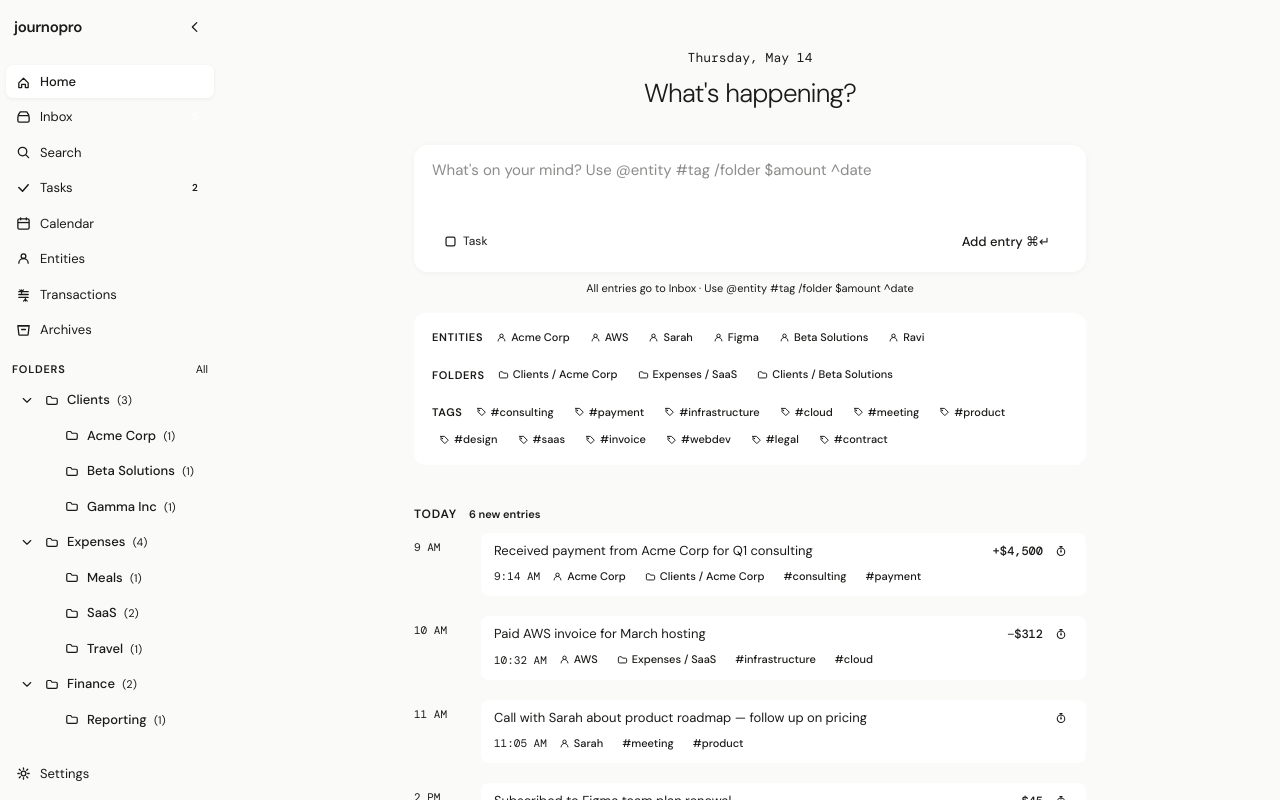
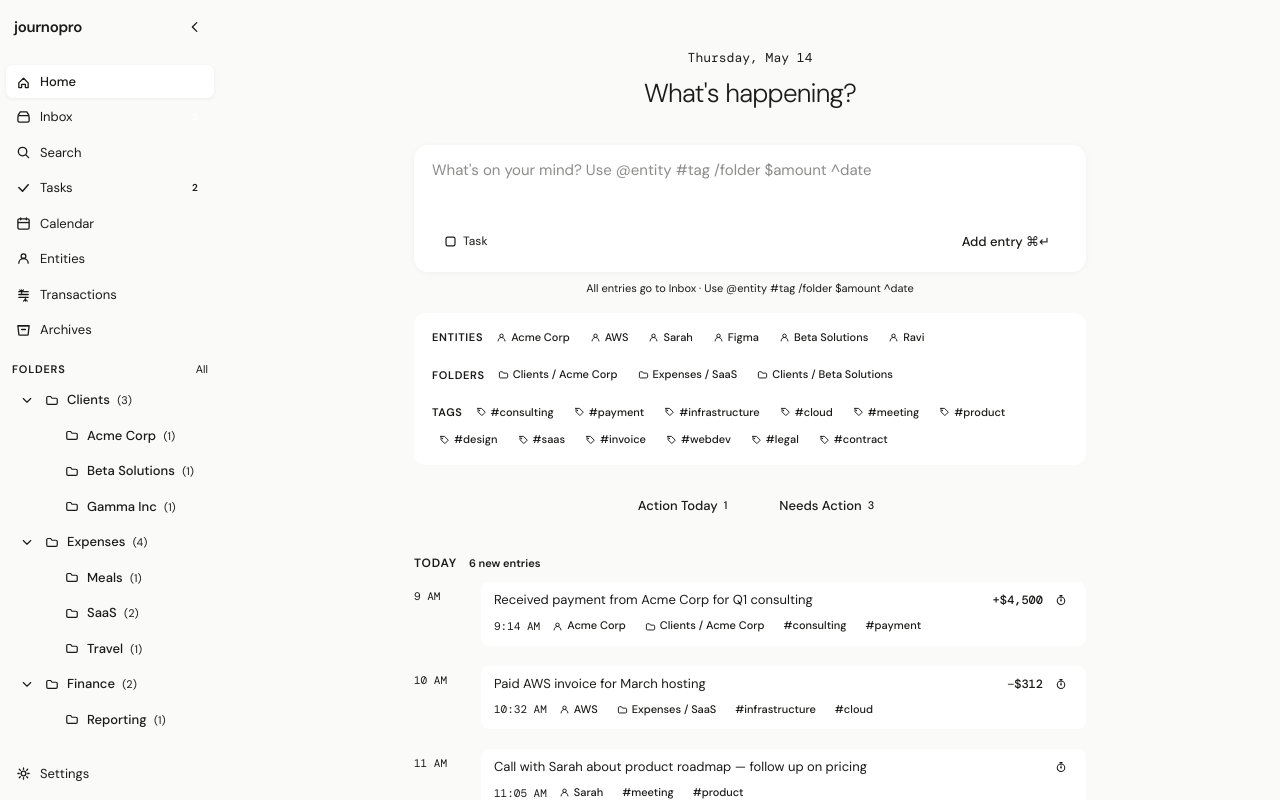
Before and after one commit to shaileshpisat/journo-pro, a Next.js app: page / in a window 1280 px wide. Built offline with nearby package versions, Linux system fonts and the light colour scheme.

Commit message:
Changes 20260520

```diff
--- a/components/views/HomeView.tsx
+++ b/components/views/HomeView.tsx
@@ -1,6 +1,6 @@
 'use client'
 
-import { useMemo } from 'react'
+import { useMemo, useRef, useState, useEffect } from 'react'
 import { useAppState } from '@/context/AppContext'
 import { isToday, isOverdue } from '@/lib/predicates'
 import { fmtAmt } from '@/lib/formatters'
@@ -19,6 +19,20 @@ function todayStr() {
 export default function HomeView() {
   const { state, dispatch } = useAppState()
   const { entries, activeTimer } = state
+  const [showChanges, setShowChanges] = useState(true)
+  const [showScrollTop, setShowScrollTop] = useState(false)
+  const actionTodayRef = useRef<HTMLDivElement>(null)
+  const needsActionRef = useRef<HTMLDivElement>(null)
+
+  useEffect(() => {
+    const onScroll = () => setShowScrollTop(window.scrollY > 300)
+    window.addEventListener('scroll', onScroll, { passive: true })
+    return () => window.removeEventListener('scroll', onScroll)
+  }, [])
+
+  const scrollTo = (ref: React.RefObject<HTMLDivElement | null>) => {
+    ref.current?.scrollIntoView({ behavior: 'smooth', block: 'start' })
+  }
 
   const activeEntries = entries.filter((e) => !e.archived)
   const todayEntries = activeEntries.filter((e) => isToday(e.timestamp)).slice(0, 6)
@@ -165,9 +179,89 @@ export default function HomeView() {
         </div>
       )}
 
+      {/* Quick nav */}
+      {(todayAction.length > 0 || overdue.length > 0) && (
+        <div
+          style={{
+            display: 'flex',
+            alignItems: 'center',
+            gap: 8,
+            marginTop: 24,
+            justifyContent: 'center',
+          }}
+        >
+          {todayAction.length > 0 && (
+            <button
+              onClick={() => scrollTo(actionTodayRef)}
+              style={{
+                display: 'flex',
+                alignItems: 'center',
+                gap: 6,
+                padding: '7px 16px',
+                borderRadius: 99,
+                border: '1px solid var(--color-amber)',
+                background: 'var(--color-amber-light)',
+                color: 'var(--color-text)',
+                fontFamily: 'inherit',
+                fontSize: 13,
+                fontWeight: 500,
+                cursor: 'pointer',
+                whiteSpace: 'nowrap',
+              }}
+            >
+              <span
+                style={{
+                  width: 6,
+                  height: 6,
+                  borderRadius: '50%',
+                  background: 'var(--color-amber)',
+                }}
+              />
+              Action Today
+              <span style={{ fontSize: 11, color: 'var(--color-text3)' }}>
+                {todayAction.length}
+              </span>
+            </button>
+          )}
+          {overdue.length > 0 && (
+            <button
+              onClick={() => scrollTo(needsActionRef)}
+              style={{
+                display: 'flex',
+                alignItems: 'center',
+                gap: 6,
+                padding: '7px 16px',
+                borderRadius: 99,
+                border: '1px solid var(--color-red)',
+                background: 'var(--color-red-light)',
+                color: 'var(--color-text)',
+                fontFamily: 'inherit',
+                fontSize: 13,
+                fontWeight: 500,
+                cursor: 'pointer',
+                whiteSpace: 'nowrap',
+              }}
+            >
+              <span
+                style={{
+                  width: 6,
+                  height: 6,
+                  borderRadius: '50%',
+                  background: 'var(--color-red)',
+                }}
+              />
+              Needs Action
+              <span style={{ fontSize: 11, color: 'var(--color-text3)' }}>
+                {overdue.length}
+              </span>
+            </button>
+          )}
+        </div>
+      )}
+
       {/* Today timeline */}
       {(todayEntries.length > 0 || todayHistory.length > 0) && (
-        <div style={{ marginTop: 40 }}>
+        <div style={{ marginTop: 32 }}>
           <div style={{ display: 'flex', alignItems: 'center', gap: 12, marginBottom: 10 }}>
             <span
               style={{
@@ -190,10 +284,51 @@ export default function HomeView() {
                 {todayHistory.length} {todayHistory.length === 1 ? 'change' : 'changes'}
               </span>
             )}
+            {todayHistory.length > 0 && (
+              <span
+                onClick={() => setShowChanges((v) => !v)}
+                style={{
+                  marginLeft: 'auto',
+                  fontSize: 11,
+                  fontWeight: 600,
+                  color: 'var(--color-text3)',
+                  cursor: 'pointer',
+                  display: 'flex',
+                  alignItems: 'center',
+                  gap: 4,
+                  userSelect: 'none',
+                }}
+              >
+                <span
+                  style={{
+                    width: 28,
+                    height: 14,
+                    borderRadius: 99,
+                    background: showChanges ? 'var(--color-accent)' : 'var(--color-bg3)',
+                    position: 'relative',
+                    transition: 'background 0.15s',
+                  }}
+                >
+                  <span
+                    style={{
+                      position: 'absolute',
+                      top: 2,
+                      left: showChanges ? 16 : 2,
+                      width: 10,
+                      height: 10,
+                      borderRadius: '50%',
+                      background: '#fff',
+                      transition: 'left 0.15s',
+                    }}
+                  />
+                </span>
+                Changes
+              </span>
+            )}
           </div>
           <TodayTimeline
             entries={todayEntries}
-            historyItems={todayHistory}
+            historyItems={showChanges ? todayHistory : []}
             onClick={(e) => dispatch({ type: 'SELECT_ENTRY', payload: e })}
             activeTimer={activeTimer}
             onTimerToggle={handleTimerToggle}
@@ -205,6 +340,7 @@ export default function HomeView() {
       {/* Action today */}
       {todayAction.length > 0 && (
         <div
+          ref={actionTodayRef}
           style={{
             marginTop: 32,
             padding: 16,
@@ -233,6 +369,7 @@ export default function HomeView() {
       {/* Needs action */}
       {overdue.length > 0 && (
         <div
+          ref={needsActionRef}
           style={{
             marginTop: 20,
             padding: 16,
@@ -261,6 +398,33 @@ export default function HomeView() {
           </div>
         </div>
       )}
+
+      {showScrollTop && (
+        <button
+          onClick={() => window.scrollTo({ top: 0, behavior: 'smooth' })}
+          style={{
+            position: 'fixed',
+            bottom: 28,
+            right: 28,
+            width: 40,
+            height: 40,
+            borderRadius: '50%',
+            background: '#fff',
+            border: '1px solid var(--color-border)',
+            boxShadow: '0 2px 8px rgba(0,0,0,0.08)',
+            cursor: 'pointer',
+            display: 'flex',
+            alignItems: 'center',
+            justifyContent: 'center',
+            color: 'var(--color-text2)',
+            fontSize: 18,
+            zIndex: 100,
+          }}
+          title="Back to top"
+        >
+          ↑
+        </button>
+      )}
     </div>
   )
 }
```
Also changed, not shown: 1 other file (tests, documents, lock files or other folders).
